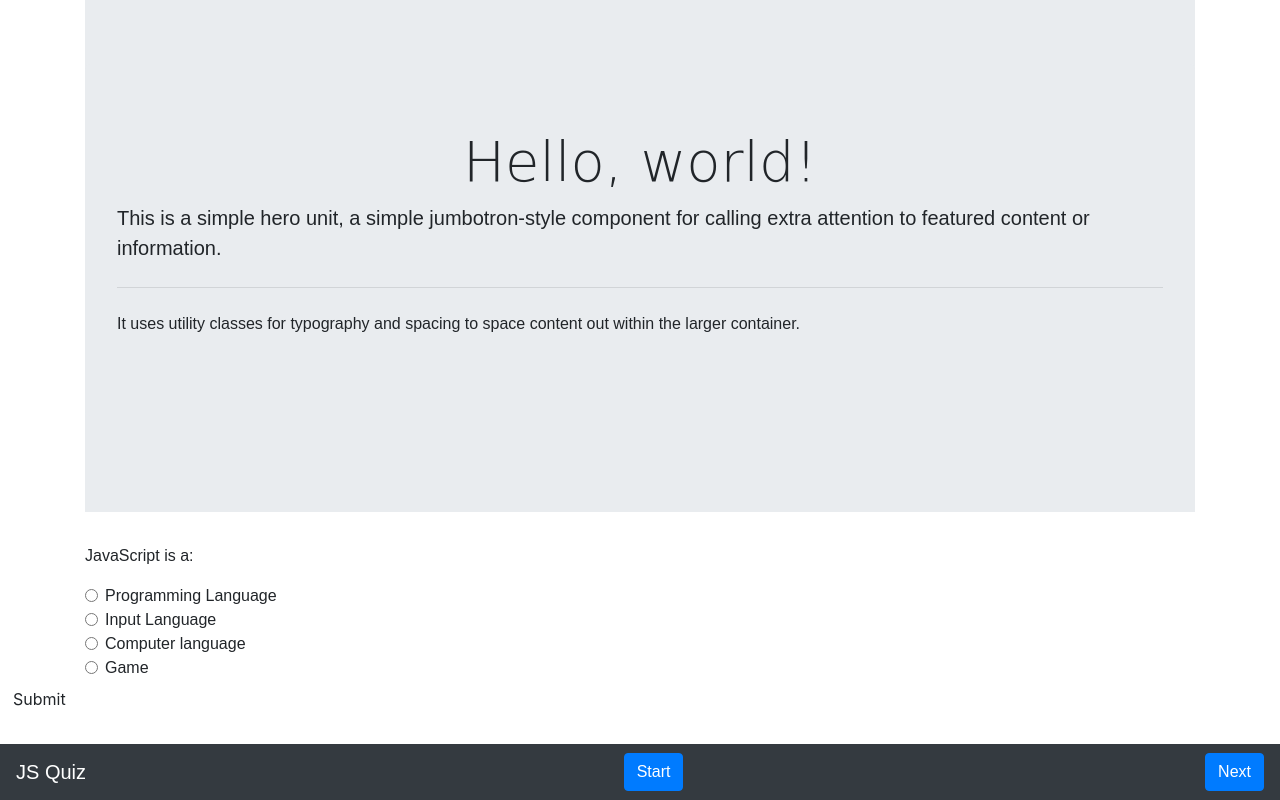
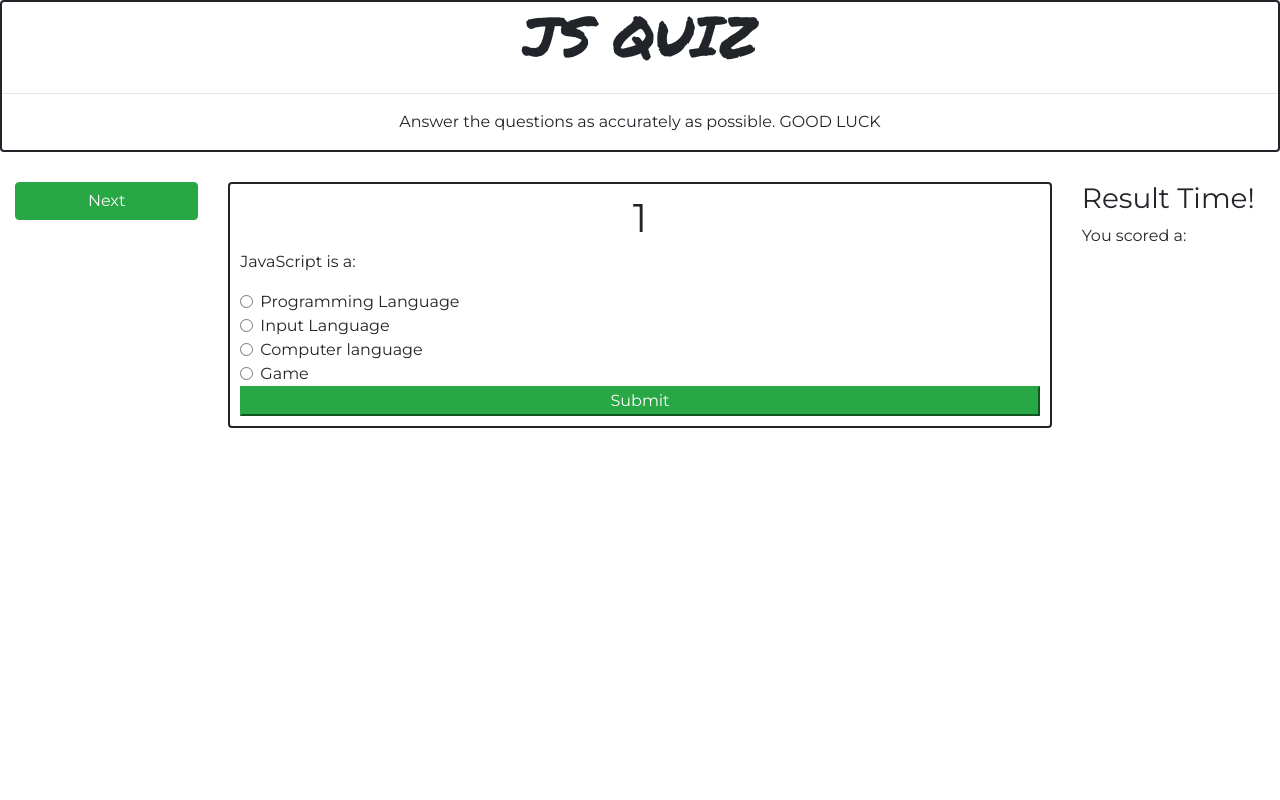
Before and after one commit to IJaccojwang/js-quiz, a plain HTML site: page index.html in a window 1280 px wide. Drawn offline with Linux system fonts and the light colour scheme.

Commit message:
Divide page into 3 columns

```diff
--- a/index.html
+++ b/index.html
@@ -2,31 +2,31 @@
 <html lang="en" dir="ltr">
   <head>
     <meta charset="utf-8">
+    <link href="https://fonts.googleapis.com/css?family=Permanent+Marker" rel="stylesheet">
+    <link href="https://fonts.googleapis.com/css?family=Montserrat" rel="stylesheet">
     <link rel="stylesheet" href="css/styles.css" type="text/css">
     <link rel="stylesheet" href="css/bootstrap.css" type="text/css">
     <title>JavaScript Quiz</title>
   </head>
   <body>
-    <div class="container">
-      <div class="container">
-        <nav class="navbar fixed-bottom navbar-dark bg-dark">
-          <a class="navbar-brand" href="#">JS Quiz</a>
-          <a class="btn btn-primary " href="#form" role="button">Start</a>
-          <button class="btn btn-primary" type="button" name="button" id="start">Next</button>
-        </nav>
+
+        <div class="card" id="card">
+          <h1 class="display-4">JS QUIZ</h1>
+          <hr class="my-8">
+          <p>Answer the questions as accurately as possible. GOOD LUCK</p>
+        </div>
     </div>
 
-      <div class="jumbotron jumbotron-fluid">
-        <div class="jumbotron">
-          <h1 class="display-4">Hello, world!</h1>
-          <p class="lead">This is a simple hero unit, a simple jumbotron-style component for calling extra attention to featured content or information.</p>
-          <hr class="my-4">
-          <p>It uses utility classes for typography and spacing to space content out within the larger container.</p>
+    <div class="container-fluid bg">
+      <div class="row">
+        <div class="col-md-2">
+          <button class="btn btn-success btn-block" type="button" name="button" id="start">Next</button>
         </div>
-      </div>
-      <form class="test" action="index.html" method="post" id="form">
+        <div class="col-md-8">
+          <form class="card" action="index.html" method="post" id="form-container">
     <!-- Question 1 -->
             <div class="first">
+              <h1>1</h1>
               <p>JavaScript is a:</p>
               <div class="form-check">
                 <input class="form-check-input" type="radio" name="question1" id="question1A" value="1">
@@ -55,6 +55,7 @@
             </div>
     <!-- Question 2 -->
             <div class="second">
+              <h1>2</h1>
               <p>Which of the following is true about variable naming conventions in JavaScript?</p>
               <div class="form-check">
                 <input class="form-check-input" type="radio" name="question2" id="question2A" value="0">
@@ -83,6 +84,7 @@
             </div>
     <!-- Question 3 -->
             <div class="third">
+              <h1>3</h1>
               <p>Which built-in method removes the last element from an array and returns that element?</p>
               <div class="form-check">
                 <input class="form-check-input" type="radio" name="question3" id="question3A" value="0">
@@ -111,6 +113,7 @@
             </div>
     <!-- Question 4 -->
             <div class="fourth">
+              <h1>4</h1>
               <p>Which built-in method reverses the order of the elements of an array?</p>
               <div class="form-check">
                 <input class="form-check-input" type="radio" name="question4" id="question4A" value="0">
@@ -139,6 +142,7 @@
             </div>
     <!-- Question 5 -->
             <div class="fifth">
+              <h1>5</h1>
               <p>Which of the following function of String object returns the character at the specified index?</p>
               <div class="form-check">
                 <input class="form-check-input" type="radio" name="question5" id="question5A" value="1">
@@ -167,6 +171,7 @@
             </div>
     <!-- Question 6 -->
             <div class="sixth">
+              <h1>6</h1>
               <p>Which of the following function of String object returns the characters in a string between two indexes into the string?</p>
               <div class="form-check">
                 <input class="form-check-input" type="radio" name="question6" id="question6" value="0">
@@ -195,6 +200,7 @@
             </div>
     <!-- Question 7 -->
             <div class="seventh">
+              <h1>7</h1>
               <p>Which of the following function of String object returns a string representing the specified object?</p>
               <div class="form-check">
                 <input class="form-check-input" type="radio" name="question7" id="question7A" value="0">
@@ -223,6 +229,7 @@
             </div>
     <!-- Question 8 -->
             <div class="eigth">
+              <h1>8</h1>
               <p>Which of the following function of String object causes a string to be displayed in the specified size as if it were in a (font size = 'size') tag?</p>
               <div class="form-check">
                 <input class="form-check-input" type="radio" name="question8" id="question8A" value="0">
@@ -251,6 +258,7 @@
             </div>
     <!-- Question 9 -->
             <div class="ninth">
+              <h1>9</h1>
               <p>Which of the following function of Array object calls a function for each element in the array?</p>
               <div class="form-check">
                 <input class="form-check-input" type="radio" name="question9" id="question9A" value="0">
@@ -279,6 +287,7 @@
             </div>
     <!-- Question 10 -->
             <div class="tenth">
+              <h1>10</h1>
               <p>Inside which HTML element do we put the JavaScript?</p>
               <div class="form-check">
                 <input class="form-check-input" type="radio" name="question10" id="question10A" value="0">
@@ -307,6 +316,7 @@
             </div>
     <!-- Question 11 -->
             <div class="eleventh">
+              <h1>11</h1>
               <p>The behaviour of the instances present of a class inside a method is defined by </p>
               <div class="form-check">
                 <input class="form-check-input" type="radio" name="question11" id="question11A" value="0">
@@ -335,6 +345,7 @@
             </div>
     <!-- Question 12 -->
             <div class="twelfth">
+              <h1>12</h1>
               <p>The method that can be used to create new properties and also to modify the attributes of existing properties is</p>
               <div class="form-check">
                 <input class="form-check-input" type="radio" name="question12" id="question12A" value="0">
@@ -361,11 +372,20 @@
                 </label>
               </div>
             </div>
+
+            <button type="submit" class="btn-success btn-block">Submit</button>
+          </form>
+        </div>
+        <div class="col-md-2">
+          <div id="final" class="final">
+            <h3>Result Time!</h3>
+            <p>You scored a: </p>
+            <div class="output"></div>
+          </div>
+        </div>
+      </div>
     </div>
 
-        <button type="submit" class="btn">Submit</button>
-      </form>
-    </div>
     <script type="text/javascript" src="js/jquery-3.3.1.js"></script>
     <script type="text/javascript" src="js/scripts.js"></script>
   </body>
```
Lines whose indentation alone changed are shown as unchanged.
